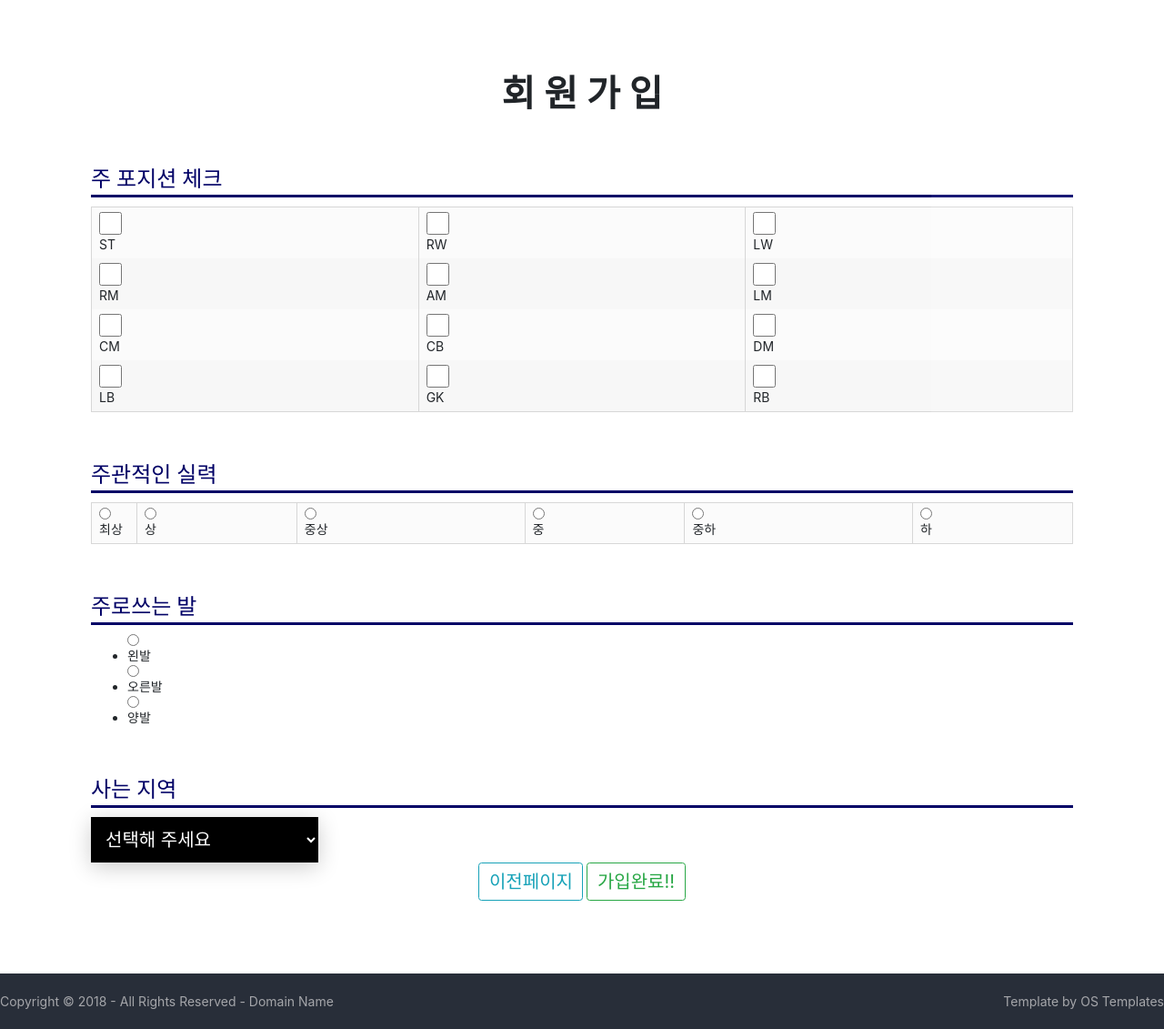
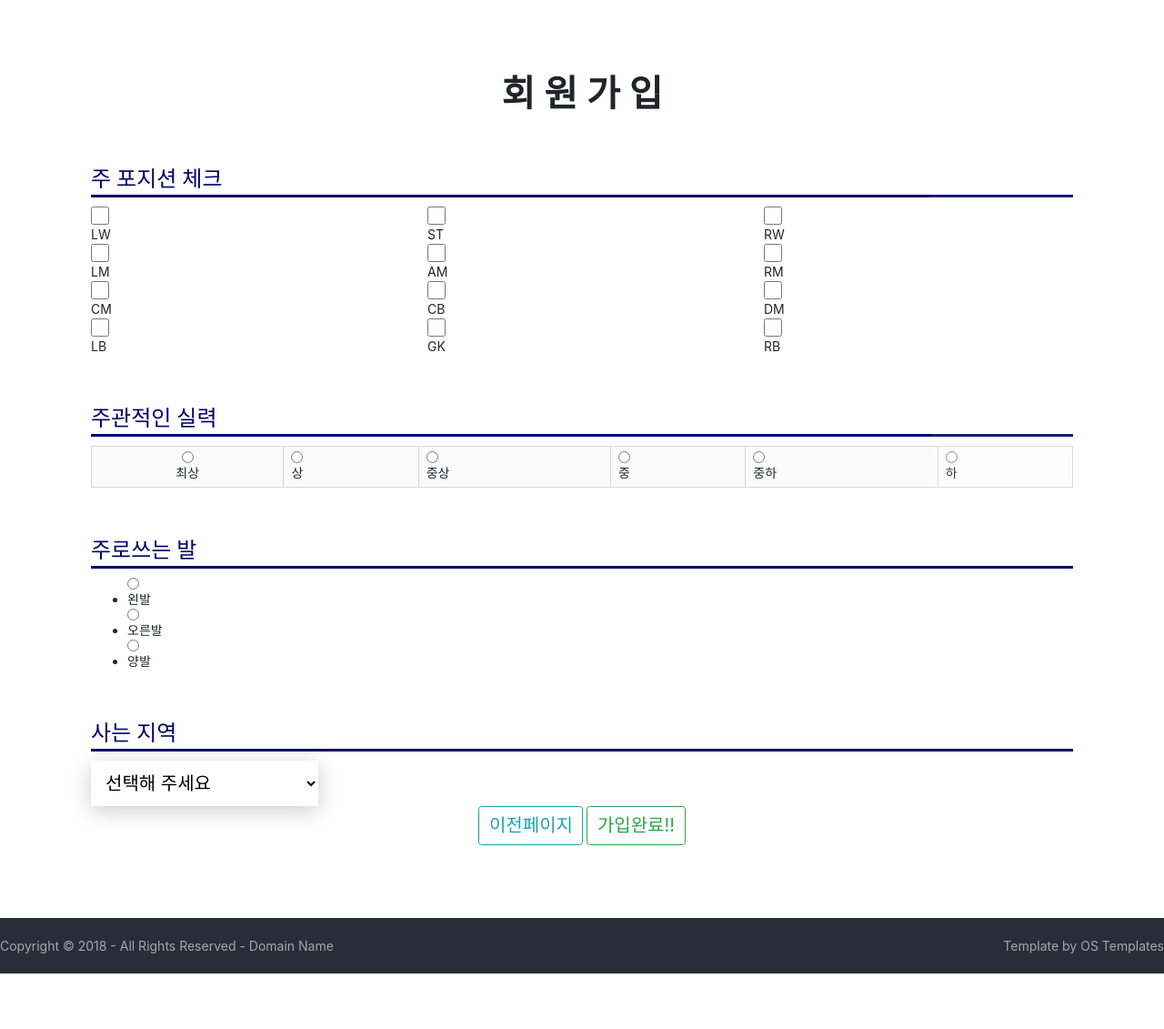
Before and after one commit to gur9595/Project_final, a Java web app: page /member/memberAgree2.do in a window 1280 px wide. Shown: the part 264-1395 px from the top of the page at 91% size. After the commit the page ends 1334 px from the top, so only its background shows below. Run offline with Spring Boot 4, a stand-in JSP engine, Linux system fonts and the light colour scheme; the project's own start-up code is not run, and a stand-in starts its controllers and pages; some libraries are stand-ins or nearby versions; some web fonts are replaced.

Commit message:
07-15 김희철

```diff
--- a/src/main/webapp/WEB-INF/views/member/member_agree2.jsp
+++ b/src/main/webapp/WEB-INF/views/member/member_agree2.jsp
@@ -20,11 +20,9 @@ h2 { font-size : 24px; color:#000066; line-height:30px; font-family : Nanum Pen
 	border-bottom : 3px solid #000066;
 }
 
-
-
 .box select {
-  background-color: #000000;
-  color: white;
+  background-color: #FFFFFF;
+  color: black;
   padding: 12px;
   width: 250px;
   border: none;
@@ -60,9 +58,17 @@ h2 { font-size : 24px; color:#000066; line-height:30px; font-family : Nanum Pen
   padding: 30px;
 }
 
+.position {
+	box-sizing : content-box;
+}
+
+.position input{
+	box-sizing : content-box;
+}
+
 input[type=checkbox]
 {
-	width : 25px; height : 25px;
+	width : 20px; height : 20px;
 }
 
 </style>
@@ -92,61 +98,31 @@ input[type=checkbox]
 		<!-- //Header -->
 
 		<h2>주 포지션 체크</h2>
-		<table style="background-color: white;">
-			<tr>
-				<td>
-					<input type="checkbox" name="position" value="ST" style="width:25px;height:25px;"/><span>ST</span>
-				</td>
-				<td>
-					<input type="checkbox" name="position" value="RW"/>RW
-				</td>
-				<td>
-					<input type="checkbox" name="position" value="LW"/>LW
-				</td>
-			</tr>
-			<tr>
-				<td>
-					<input type="checkbox" name="position" value="RM"/>RM
-				</td>
-				<td>
-					<input type="checkbox" name="position" value="AM"/>AM
-				</td>
-				<td>
-					<input type="checkbox" name="position" value="LM"/>LM
-				</td>
-			</tr>
-			<tr>
-				<td>
-					<input type="checkbox" name="position" value="CW"/>CM
-				</td>
-				<td>
-					<input type="checkbox" name="position" value="CB"/>CB
-				</td>
-				<td>
-					<input type="checkbox" name="position" value="DM"/>DM
-				</td>
-			</tr>
-			<tr>
-				<td>
-					<input type="checkbox" name="position" value="LB"/>LB
-				</td>
-				<td>
-					<input type="checkbox" name="position" value="GK"/>GK
-				</td>
-				<td>
-					<input type="checkbox" name="position" value="RB"/>RB
-				</td>
-			</tr>
-			<tr>
-
-			</tr>
-		</table>
-
+		<div class="row">
+            <div class="col"><input type="checkbox" name="position" value="LW"/>LW</div>
+            <div class="col"><input type="checkbox" name="position" value="ST"/>ST</div>
+            <div class="col"><input type="checkbox" name="position" value="RW"/>RW</div>
+        </div>
+        <div class="row">
+            <div class="col"><input type="checkbox" name="position" value="LM"/>LM</div>
+            <div class="col"><input type="checkbox" name="position" value="AM"/>AM</div>
+            <div class="col"><input type="checkbox" name="position" value="RM"/>RM</div>
+        </div>
+        <div class="row">
+            <div class="col"><input type="checkbox" name="position" value="CM"/>CM</div>
+            <div class="col"><input type="checkbox" name="position" value="CB"/>CB</div>
+            <div class="col"><input type="checkbox" name="position" value="DM"/>DM</div>
+        </div>
+        <div class="row">
+            <div class="col"><input type="checkbox" name="position" value="LB"/>LB</div>
+            <div class="col"><input type="checkbox" name="position" value="GK"/>GK</div>
+            <div class="col"><input type="checkbox" name="position" value="RB"/>RB</div>
+        </div>
 
 		<h2>주관적인 실력</h2>
 		<table style="background-color: white;">
 			<tr>
-				<td width=50 style="word-break:break-all">
+				<td align="center">
 	        		<input type="radio" name="abil" value="best">최상
 	        	</td>
 	        	<td>
@@ -216,14 +192,10 @@ input[type=checkbox]
 
         <div style="text-align:center">
         	<button type="button" class="btn btn-outline-info" style="font-size:20px;" onclick="location.href= 'memberAgree.do'">이전페이지</button>
-	        <button class="btn btn-outline-success" type="submit" style="font-size:20px;" >가입완료!!</button>
+	        <button class="btn btn-outline-success" type="submit" style="font-size:20px;">가입완료!!</button>
         </div>
     </form>
 </div>
-<script src="/js/jquery-3.2.1.js"></script>
-<script>
-
-</script>
 		<div class="clear"></div>
 	</main>
 	<!-- footer -->
@@ -234,5 +206,6 @@ input[type=checkbox]
 <script src="./../resources/js/jquery.min.js"></script>
 <script src="./../resources/js/jquery.backtotop.js"></script>
 <script src="./../resources/js/jquery.mobilemenu.js"></script>
+
 </body>
 </html>
--- a/src/main/webapp/resources/css/layout.css
+++ b/src/main/webapp/resources/css/layout.css
@@ -312,7 +312,6 @@ a{color:#97A9BD;}
 a:active, a:focus{background:transparent !important;}/* IE10 + 11 Bugfix - prevents grey background */
 hr, .borderedbox{border-color:#D7D7D7;}
 label span{color:#FF0000; background-color:inherit;}
-input:focus, textarea:focus, *:required:focus{border-color:#97A9BD !important;}
 
 .overlay{color:#FFFFFF; background-color:inherit;}
 .overlay::after{color:inherit; background-color:rgba(40,46,57,.7);/* #282E39 */}
```
